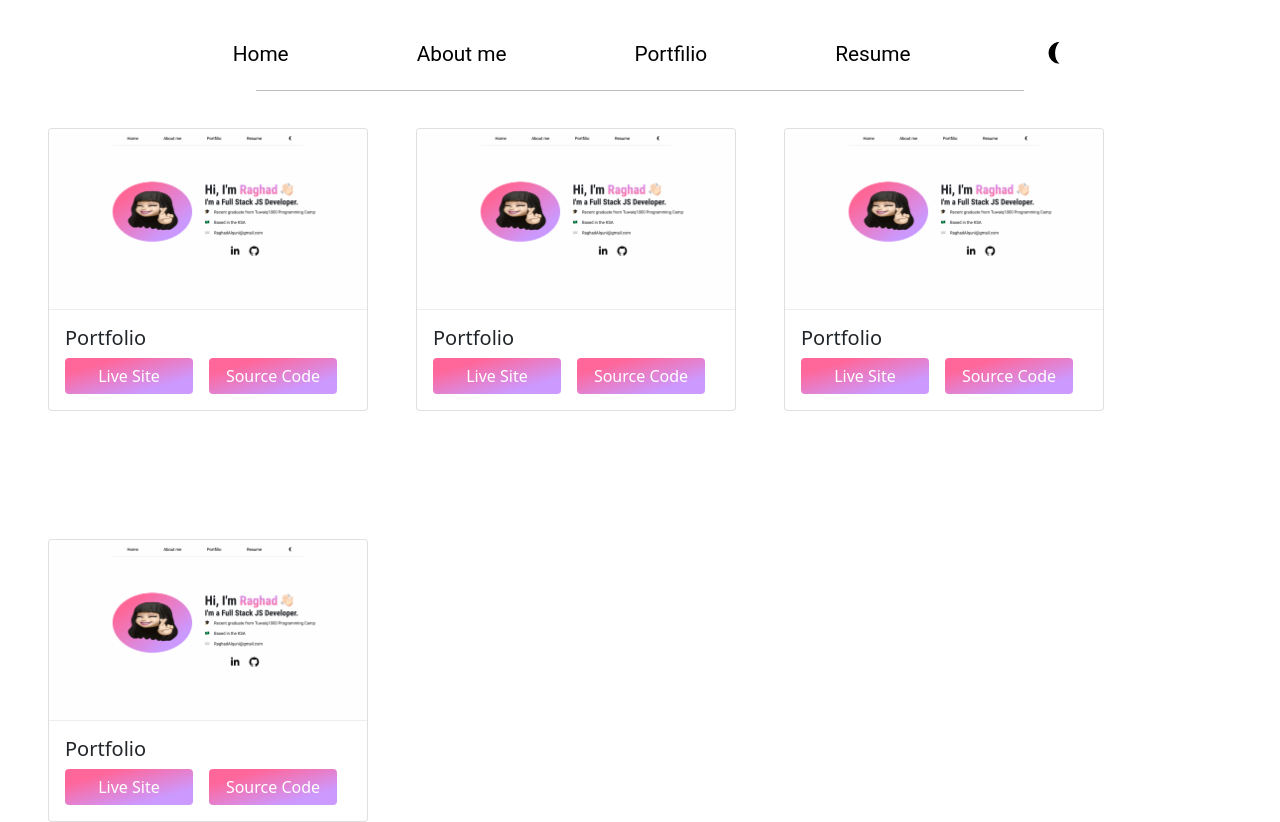
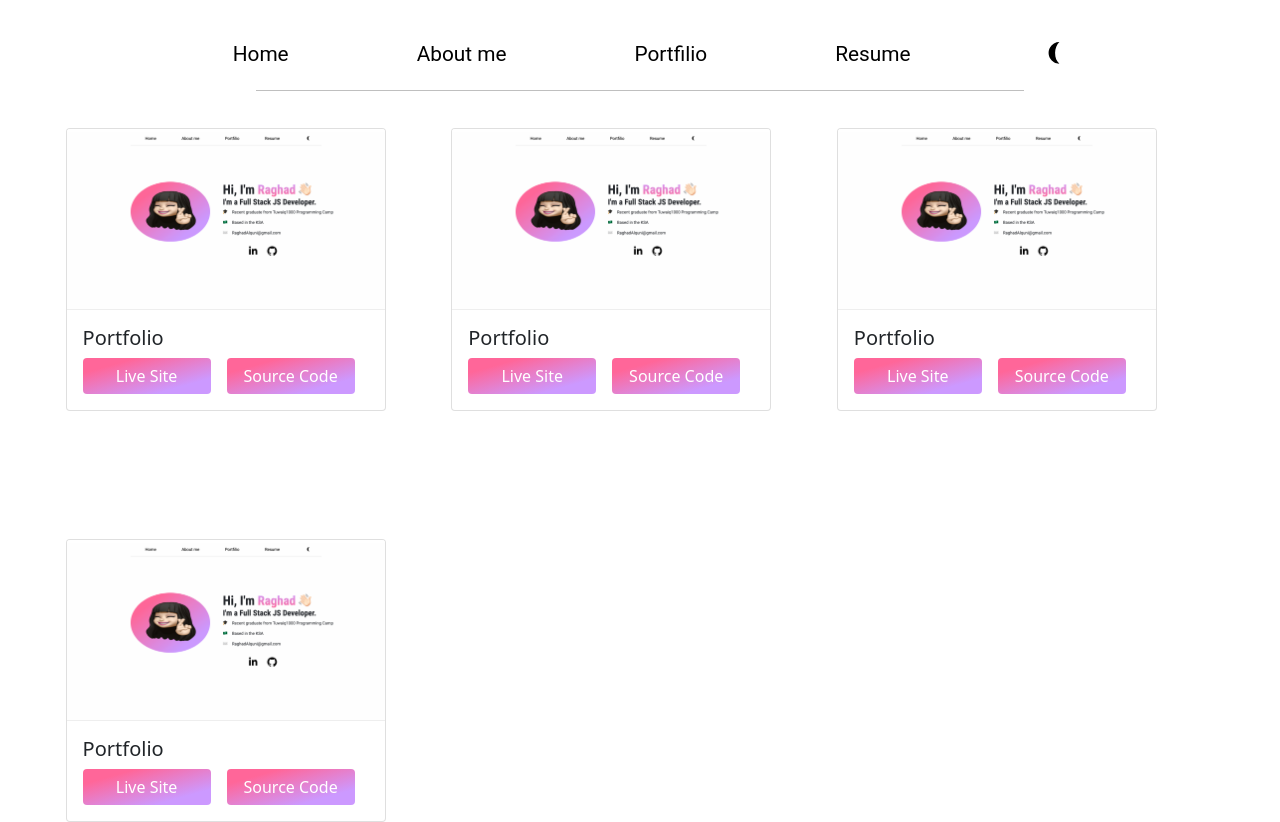
Before and after one commit to raghadquni/Masterpiece, a React (Create React App) app: page /Portofilo in a window 1280 px wide. Built offline with nearby package versions, Linux system fonts and the light colour scheme.

Commit message:
portofilo

```diff
--- a/src/Component/Portofilo/style.css
+++ b/src/Component/Portofilo/style.css
@@ -1,7 +1,7 @@
 .portfilio {
     position: relative;
     margin-top: 8rem;
-    margin-left: 3rem;
+    margin-left: 4.1rem;
     display: inline-block;
 }
 
```
